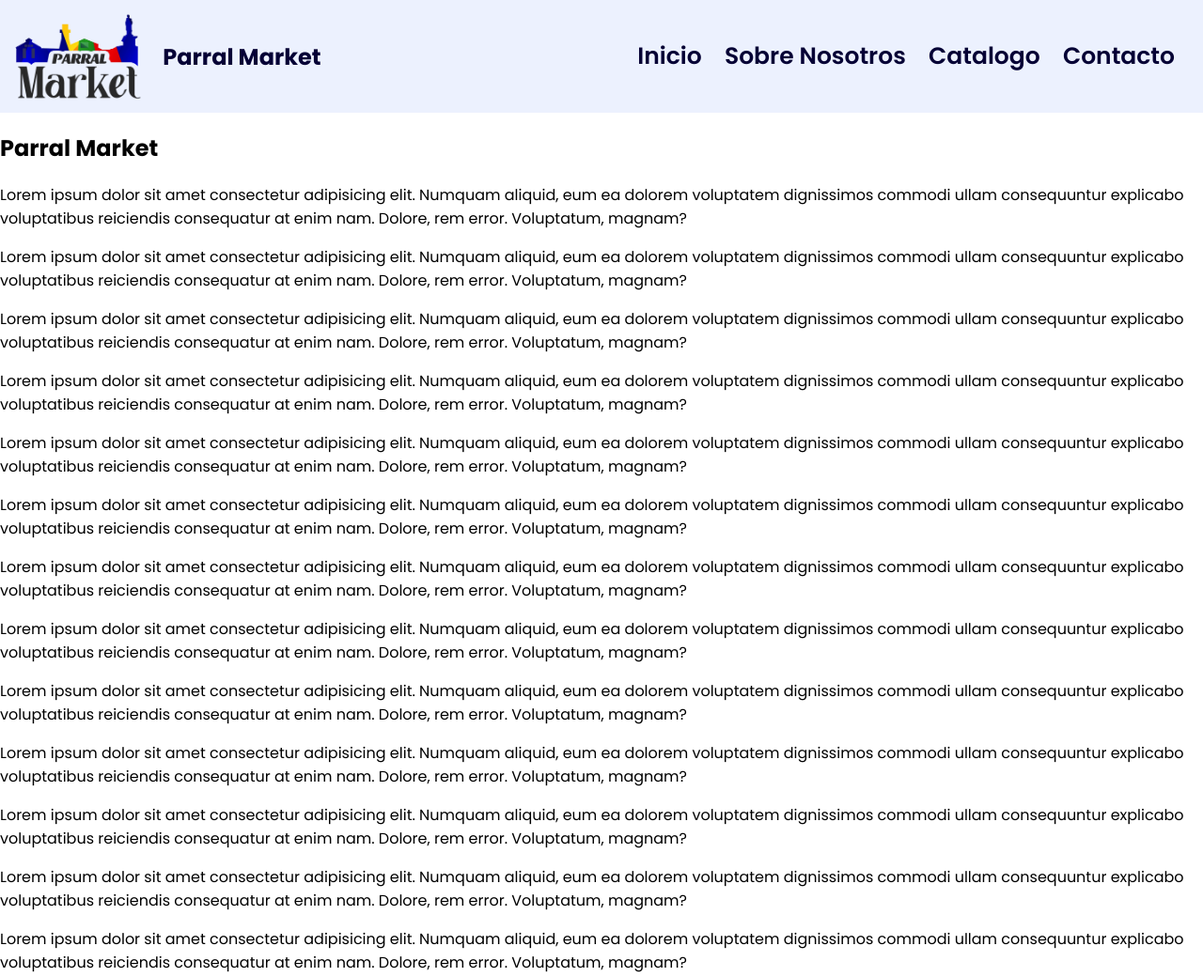
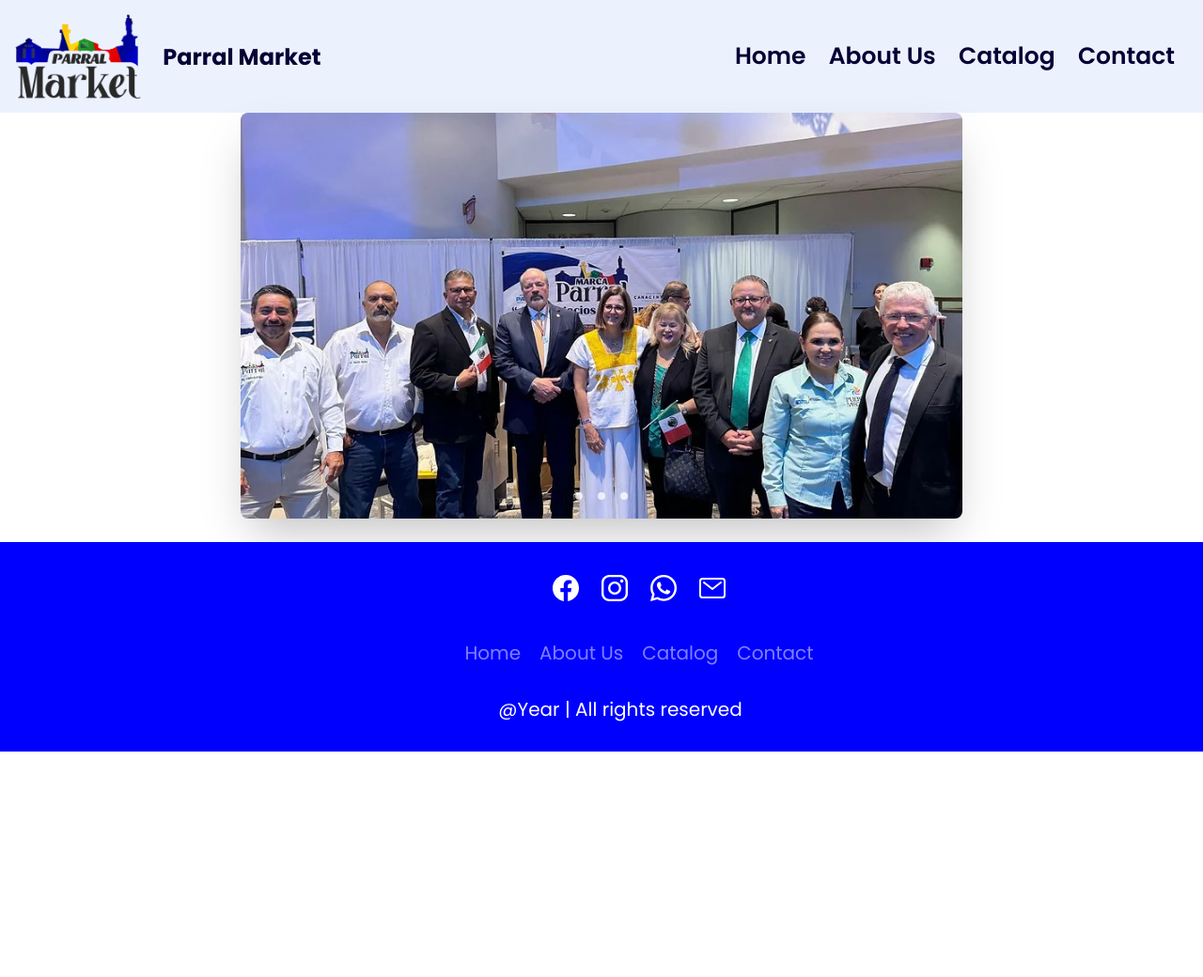
Before and after one commit to FweekHF/marketParralPrivate, a plain HTML site: page index.html in a window 1280 px wide. Shown: the top 1040 px of the page at 94% size. After the commit the page ends 800 px from the top, so only its background shows below. Drawn offline with nearby package versions, Linux system fonts and the light colour scheme.

Commit message:
5th commit

```diff
--- a/index.html
+++ b/index.html
@@ -21,28 +21,26 @@
                 <h2 class="nombre-empresa">Parral Market</h2>
             </a>
             <nav>
-                <a href="" class="nav-link">Inicio</a>
-                <a href="" class="nav-link">Sobre Nosotros</a>
-                <a href="" class="nav-link">Catalogo</a>
-                <a href="" class="nav-link">Contacto</a>
+                <a href="" class="nav-link">Home</a>
+                <a href="" class="nav-link">About Us</a>
+                <a href="" class="nav-link">Catalog</a>
+                <a href="" class="nav-link">Contact</a>
             </nav>
        </header>
        <main>
-            <section>
-                <h2>Parral Market</h2>
-                <p>Lorem ipsum dolor sit amet consectetur adipisicing elit. Numquam aliquid, eum ea dolorem voluptatem dignissimos commodi ullam consequuntur explicabo voluptatibus reiciendis consequatur at enim nam. Dolore, rem error. Voluptatum, magnam?</p>
-                <p>Lorem ipsum dolor sit amet consectetur adipisicing elit. Numquam aliquid, eum ea dolorem voluptatem dignissimos commodi ullam consequuntur explicabo voluptatibus reiciendis consequatur at enim nam. Dolore, rem error. Voluptatum, magnam?</p>
-                <p>Lorem ipsum dolor sit amet consectetur adipisicing elit. Numquam aliquid, eum ea dolorem voluptatem dignissimos commodi ullam consequuntur explicabo voluptatibus reiciendis consequatur at enim nam. Dolore, rem error. Voluptatum, magnam?</p>
-                <p>Lorem ipsum dolor sit amet consectetur adipisicing elit. Numquam aliquid, eum ea dolorem voluptatem dignissimos commodi ullam consequuntur explicabo voluptatibus reiciendis consequatur at enim nam. Dolore, rem error. Voluptatum, magnam?</p>
-                <p>Lorem ipsum dolor sit amet consectetur adipisicing elit. Numquam aliquid, eum ea dolorem voluptatem dignissimos commodi ullam consequuntur explicabo voluptatibus reiciendis consequatur at enim nam. Dolore, rem error. Voluptatum, magnam?</p>
-                <p>Lorem ipsum dolor sit amet consectetur adipisicing elit. Numquam aliquid, eum ea dolorem voluptatem dignissimos commodi ullam consequuntur explicabo voluptatibus reiciendis consequatur at enim nam. Dolore, rem error. Voluptatum, magnam?</p>
-                <p>Lorem ipsum dolor sit amet consectetur adipisicing elit. Numquam aliquid, eum ea dolorem voluptatem dignissimos commodi ullam consequuntur explicabo voluptatibus reiciendis consequatur at enim nam. Dolore, rem error. Voluptatum, magnam?</p>
-                <p>Lorem ipsum dolor sit amet consectetur adipisicing elit. Numquam aliquid, eum ea dolorem voluptatem dignissimos commodi ullam consequuntur explicabo voluptatibus reiciendis consequatur at enim nam. Dolore, rem error. Voluptatum, magnam?</p>
-                <p>Lorem ipsum dolor sit amet consectetur adipisicing elit. Numquam aliquid, eum ea dolorem voluptatem dignissimos commodi ullam consequuntur explicabo voluptatibus reiciendis consequatur at enim nam. Dolore, rem error. Voluptatum, magnam?</p>
-                <p>Lorem ipsum dolor sit amet consectetur adipisicing elit. Numquam aliquid, eum ea dolorem voluptatem dignissimos commodi ullam consequuntur explicabo voluptatibus reiciendis consequatur at enim nam. Dolore, rem error. Voluptatum, magnam?</p>
-                <p>Lorem ipsum dolor sit amet consectetur adipisicing elit. Numquam aliquid, eum ea dolorem voluptatem dignissimos commodi ullam consequuntur explicabo voluptatibus reiciendis consequatur at enim nam. Dolore, rem error. Voluptatum, magnam?</p>
-                <p>Lorem ipsum dolor sit amet consectetur adipisicing elit. Numquam aliquid, eum ea dolorem voluptatem dignissimos commodi ullam consequuntur explicabo voluptatibus reiciendis consequatur at enim nam. Dolore, rem error. Voluptatum, magnam?</p>
-                <p>Lorem ipsum dolor sit amet consectetur adipisicing elit. Numquam aliquid, eum ea dolorem voluptatem dignissimos commodi ullam consequuntur explicabo voluptatibus reiciendis consequatur at enim nam. Dolore, rem error. Voluptatum, magnam?</p>
+            <section class="slides">
+                <div class="slider-wrapper">
+                    <div class="slider">
+                        <img id="slide-1" src="./slide1.jpeg" alt="Image Parral Market">
+                        <img id="slide-2" src="./slide2.jpeg" alt="Image Parral Market">
+                        <img id="slide-3" src="./slide3.jpeg" alt="Image Parral Market">
+                    </div>
+                    <div class="slider-nav">
+                        <a href="#slide-1"></a>
+                        <a href="#slide-2"></a>
+                        <a href="#slide-3"></a>
+                    </div>
+                </div>
 
             </section>
        </main>
@@ -67,19 +65,19 @@
            </ul>
            <ul class="menu">
                <li class="menu-elem">
-                   <a href="" class="menu-icon"> Inicio</a>
+                   <a href="" class="menu-icon"> Home</a>
                </li>
                <li class="menu-elem">
-                   <a href="" class="menu-icon"> Acerca de Nosotros</a>
+                   <a href="" class="menu-icon"> About Us</a>
                </li>
                <li class="menu-elem">
-                   <a href="" class="menu-icon"> Contacto</a>
+                   <a href="" class="menu-icon"> Catalog</a>
                </li>
                <li class="menu-elem">
-                   <a href="" class="menu-icon"> Catalogo</a>
+                   <a href="" class="menu-icon"> Contact</a>
                </li>
            </ul>
-           <p class="text">@Año | Todos los derechos reservados</p>
+           <p class="text">@Year | All rights reserved</p>
        </footer>
     </div>
     <script type="module" src="https://unpkg.com/ionicons@7.1.0/dist/ionicons/ionicons.esm.js"></script>
--- a/styles.css
+++ b/styles.css
@@ -140,3 +140,48 @@ nav a:hover{
     grid-template-rows: auto 1fr auto;
     min-height: 100vh;
 }
+
+.slides{
+    position: relative;
+    max-width: 48rem;
+    margin: 0 auto;
+}
+
+.slider{
+    display: flex;
+    aspect-ratio: 16 / 9;
+    overflow-x: auto;
+    scroll-snap-type: x mandatory;
+    scroll-behavior: smooth;
+    box-shadow: 0 1.5rem 3rem -0.75rem hsla(0, 0%, 0%, 0.25);
+    border-radius: 0.5rem;
+}
+
+.slider img{
+    flex: 1 0 100%;
+    scroll-snap-align: start;
+    object-fit: cover;
+}
+
+.slider-nav{
+    display: flex;
+    column-gap: 1rem;
+    position: absolute;
+    bottom: 1.25rem;
+    left: 50%;
+    transform: translateX(-50%);
+    z-index: 1;
+}
+
+.slider-nav a{
+    width: 0.5rem;
+    height: 0.5rem;
+    border-radius: 50%;
+    background-color: #fff;
+    opacity: 0.75;
+    transition: opacity ease 250ms;
+}
+
+.slider-nav a:hover{
+    opacity: 1;
+}
```
Also changed, not shown: slide1.jpeg (added), slide2.jpeg (added), slide3.jpeg (added).
